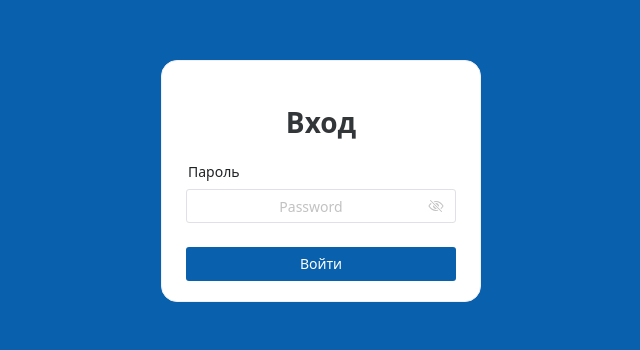
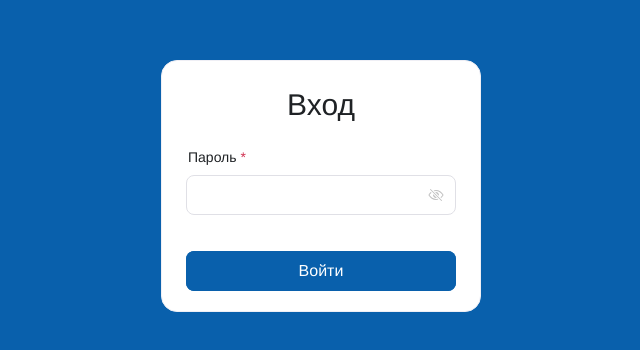
Before and after one commit to Rem-Coil/popper-web, a Vue app: page /login in a window 1280 px wide. Shown: the part 180-530 px from the top of the page, without its empty margins (319-959 px from the left). Built offline with nearby package versions, Linux system fonts and the light colour scheme.

Commit message:
[POPPER-T-215] Верстка страницы входа

```diff
--- a/src/App.vue
+++ b/src/App.vue
@@ -1,14 +1,48 @@
 <template>
-    <router-view/>
+  <n-message-provider>
+    <n-config-provider :theme-overrides="themeOverrides">
+      <!-- <n-theme-editor> -->
+      <router-view />
+      <!-- </n-theme-editor> -->
+    </n-config-provider>
+  </n-message-provider>
 </template>
+
+<script setup>
+import { NConfigProvider } from 'naive-ui'
+import { NThemeEditor } from 'naive-ui'
+
+const themeOverrides = {
+  common: {
+    borderRadius: "8px",
+    baseColor: "#FFF",
+    primaryColor: "#0960acFF",
+    primaryColorHover: "#1B85E1FF",
+    primaryColorPressed: "#0960ACFF",
+    hoverColor: "rgb(243, 243, 245)"
+  },
+  Button: {
+    heightMedium: "40px",
+    fontSizeMedium: "16px"
+  },
+  Input: {
+    heightMedium: "40px",
+    fontSizeMedium: "16px"
+  },
+  Card: {
+    borderRadius: "16px"
+  }
+}
+</script>
+
 
 <style>
 #app {
   font-family: Avenir, Helvetica, Arial, sans-serif;
-  -webkit-font-smoothing: antialiased;
-  -moz-osx-font-smoothing: grayscale;
-  text-align: center;
-  color: #2c3e50;
   height: 100vh;
 }
+
+.n-config-provider {
+  height: 100%;
+}
 </style>
--- a/src/screens/LoginScreen.vue
+++ b/src/screens/LoginScreen.vue
@@ -1,48 +1,97 @@
 <template>
-<body class="back">
-   <n-card class="card-style">
-    <h1>Вход</h1>
-        <n-form>
-          <n-form-item-row label="Пароль">
-            <n-input
-      type="password"
-      show-password-on="mousedown"
-      placeholder="Password"
+  <div class="back">
+    <n-card class="card-style">
+      <n-h1 class="title-label">Вход</n-h1>
 
-    />
-          </n-form-item-row>
-        </n-form>
-        <!-- <p v-if="errorString">Vue восхитителен!</p> -->
-        <n-button  type="primary" block color="#0960ac">
+      <n-form ref="formRef" :model="formValue" :rules="rules">
+        <n-form-item path="password" label="Пароль">
+          <n-input v-model:value="formValue.password" type="password" show-password-on="click" placeholder="" />
+        </n-form-item>
+
+        <n-button type="primary" block @click="handleValidateClick">
           Войти
         </n-button>
-  </n-card>
+      </n-form>
 
-  </body>
+    </n-card>
+  </div>
 </template>
 
 
-<script >
+<script setup>
+import { ref } from "vue";
+import { useRouter } from 'vue-router'
+import { useMessage } from "naive-ui";
+
+const router = useRouter()
+const message = useMessage();
+
+// reference for form element
+// (can use for execute functions on form, for example )
+const formRef = ref(null);
+
+// can use for accessing to forms fields
+const formValue = ref({
+  password: "",
+});
+
+async function validatePassword(_, value) {
+  // call there api
+  await new Promise(resolve => setTimeout(resolve, 3e3));
+
+  if (value.length < 4) {
+    throw Error("wrong password length");
+  }
+}
+
+// validation rules
+const rules = {
+  password: {
+    required: true,
+    asyncValidator: validatePassword
+  },
+};
+
+function handleValidateClick(e) {
+  e.preventDefault();
+  const messageReactive = message.loading("Verifying", {
+    duration: 0
+  });
+
+
+  formRef.value?.validate(
+    (errors) => {
+      if (!errors) {
+        router.replace('/');
+      } else {
+        message.error("Invalid");
+        console.log("errors", errors);
+      }
+      messageReactive.destroy();
+    }
+  );
+};
 
 </script>
 
 
-<style>
-.card-tabs .n-tabs-nav--bar-type {
-  padding-left: 4px;
-}
-.card-style{
-    width: 25%;
-    top: 30%;
-    margin: auto;
-    border: 50px;
-    border-radius: 16px;
+<style scoped>
+.card-style {
+  width: 25%;
+  top: 30%;
+  margin: auto;
 }
 
-
-.back{
-    background-color: #0960ac;
-    height: 100%;
+.back {
+  height: 100%;
+  background-color: #0960acFF;
 }
 
+.n-h {
+  text-align: center;
+}
+
+.n-form-item {
+  padding-bottom: 12px;
+}
 </style>
```
Also changed, not shown: 2 other files (tests, documents, lock files or other folders).
